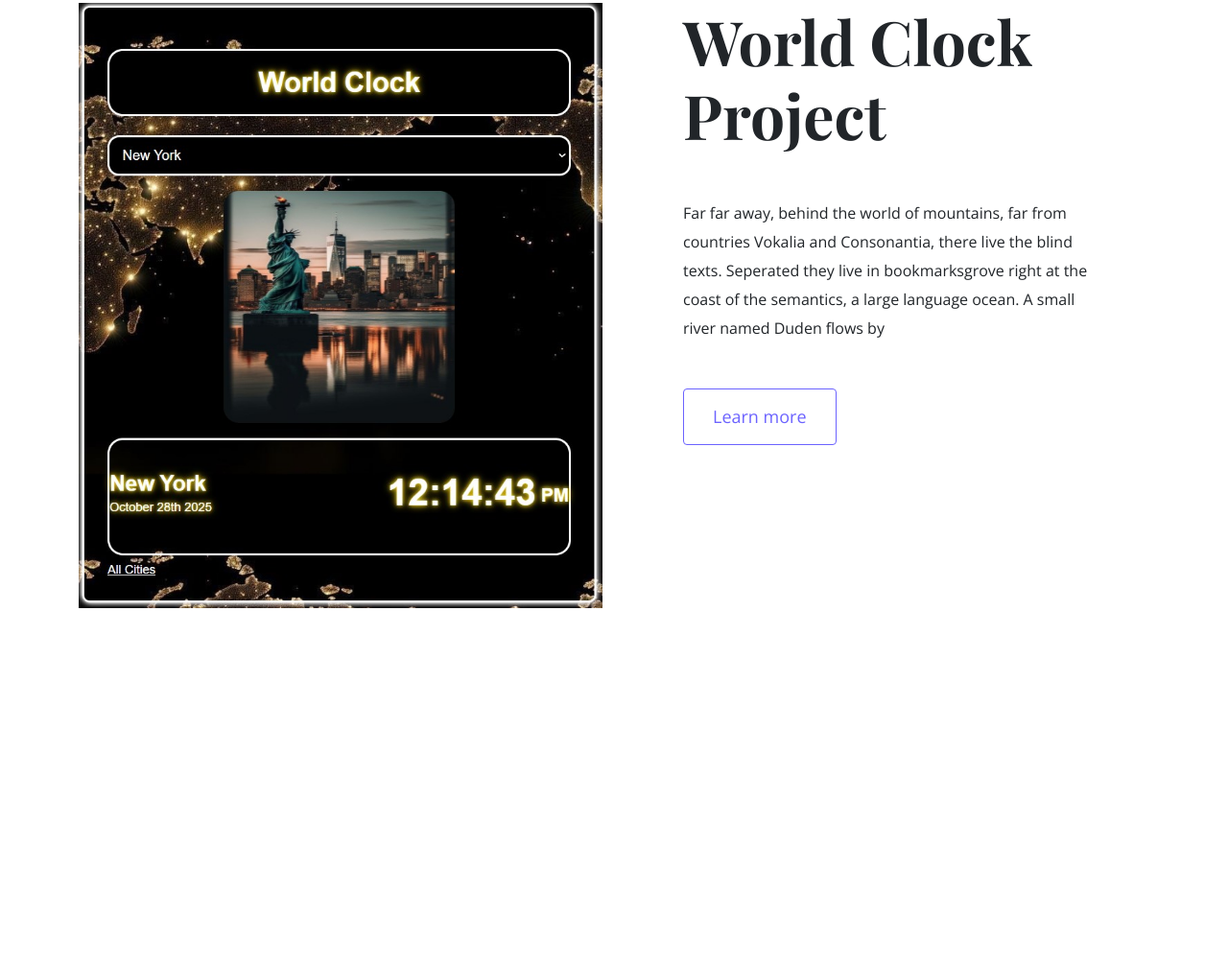
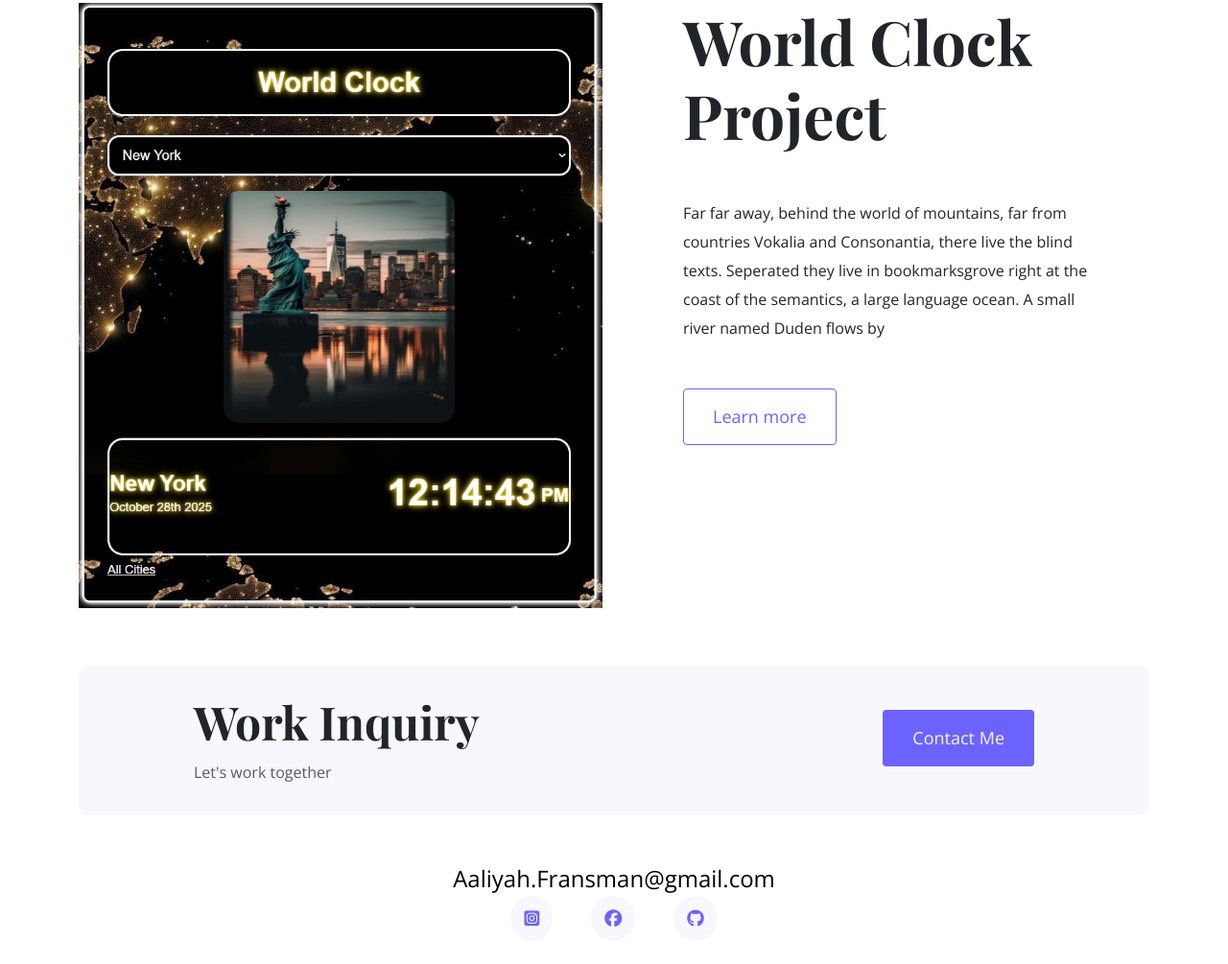
Before and after one commit to Aaliyah-Fransman/Portfolio-Project, a plain HTML site: page index.html in a window 1280 px wide. Shown: the part 1898-2903 px from the top of the page at 96% size. Before the commit the page ends 2580 px from the top, so only its background shows below. Drawn offline with nearby package versions, Linux system fonts and the light colour scheme; a web font is replaced by a local one.

Commit message:
Added portfolio project footer

```diff
--- a/index.html
+++ b/index.html
@@ -122,6 +122,33 @@
           </div>
         </div>
       </div>
+      <footer>
+        <div
+          class="contact-box d-flex justify-content-between mb-5 d-none d-md-flex"
+        >
+          <div>
+            <h4>Work Inquiry</h4>
+            <p class="text-muted">Let's work together</p>
+          </div>
+          <div>
+            <a href="" class="btn btn-branding mt-3">Contact Me</a>
+          </div>
+        </div>
+        <div class="d-flex justify-content-center">
+          <a href="mailto:Aaliyah.Fransman@gmail.com" class="email-link"
+            >Aaliyah.Fransman@gmail.com</a
+          >
+        </div>
+        <div class="social-links d-flex justify-content-center">
+          <a href="https://www.instagram.com/Aaliyah_Fransman/" target="_blank">
+            <i class="fa-brands fa-square-instagram"></i
+          ></a>
+          <a href="https://www.facebook.com/aaliyah.fransman" target="_blank"
+            ><i class="fa-brands fa-facebook"></i
+          ></a>
+          <a href="https://github.com/"><i class="fa-brands fa-github"></i></a>
+        </div>
+      </footer>
     </div>
   </body>
 </html>
--- a/styles/portfolio.css
+++ b/styles/portfolio.css
@@ -22,6 +22,9 @@ h1 {
 }
 h2 {
   font-size: 64px;
+}
+h4 {
+  font-size: 48px;
 }
 body {
   font-family: var(--default-font-family);
@@ -120,6 +123,42 @@ nav li.active a {
 .logo {
   max-height: 40px;
 }
+nav a {
+  font-size: 12px;
+}
+footer {
+  margin: 60px 0;
+}
+footer .email-link {
+  text-decoration: none;
+  color: black;
+  font-size: 24px;
+  text-align: center;
+}
+footer .email-link:hover {
+  color: var(--branding-color);
+}
+footer .social-links a {
+  margin: 0 20px;
+  color: var(--branding-color);
+  background: var(--secondary-color);
+  padding: 10px 14px;
+  font-size: 18px;
+  border-radius: 50%;
+  transition: all 150ms ease-in-out;
+}
+footer .social-links a:hover {
+  color: white;
+  background: var(--branding-color);
+}
+footer .contact-box {
+  background-color: var(--secondary-color);
+  padding: 30px 120px;
+  border-radius: 10px;
+}
+footer .contact-box p {
+  margin: 0;
+}
 @media (max-width: 960px) {
   h1 {
     font-size: 44px;
@@ -128,6 +167,10 @@ nav li.active a {
   h2 {
     font-size: 44px;
   }
+  h4 {
+    font-size: 26px;
+  }
+
   .content {
     text-align: center;
     padding: 0;
@@ -137,6 +180,3 @@ nav li.active a {
     text-align: center;
   }
 }
-nav a {
-  font-size: 12px;
-}
```
Also changed, not shown: Contact.html (+1 -1 lines).
